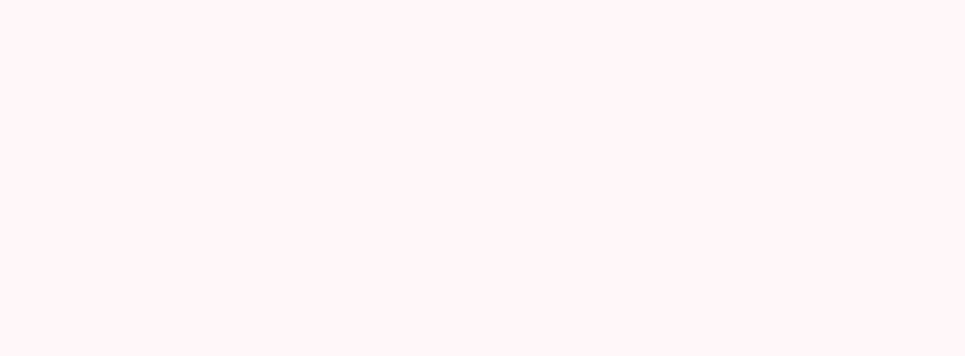
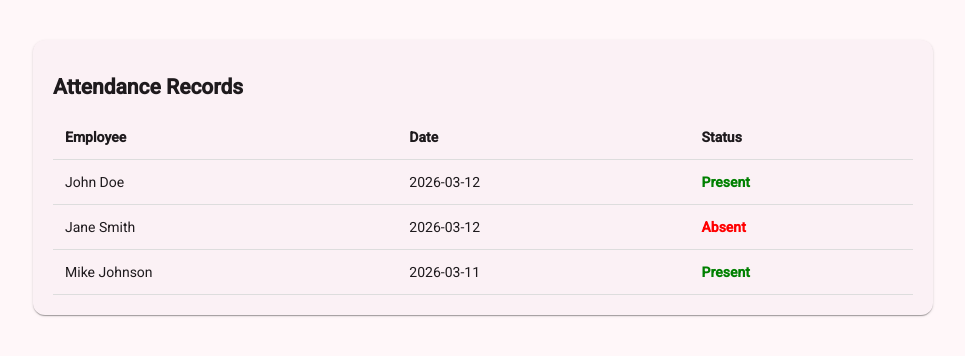
Before and after one commit to mtr-prabhat-sharma/hrms-lite, an Angular app in the folder frontend/: page /attendance in a window 1280 px wide. Before the commit this address led to /. Shown: the top 356 px of the page, without its empty margins (157-1122 px from the left). Built offline with nearby package versions, Linux system fonts and the light colour scheme.

Commit message:
frontend routes

```diff
--- a/frontend/src/app/app.routes.ts
+++ b/frontend/src/app/app.routes.ts
@@ -1,6 +1,7 @@
 import { Routes } from '@angular/router';
 import { EmployeeFormComponent } from './components/employees/employee-form/employee-form.component';
 import { EmployeeListComponent } from './components/employees/employee-list/employee-list.component';
+import { AttendanceListComponent } from './components/attendance/attendance-list/attendance-list.component';
 
 export const routes: Routes = [
      {
@@ -16,6 +17,10 @@ export const routes: Routes = [
 {
   path: 'add-employee',
   component: EmployeeFormComponent
+},
+{
+  path: 'attendance',
+  component: AttendanceListComponent
 }
 
 ];
--- a/frontend/src/app/components/attendance/attendance-list/attendance-list.component.scss
+++ b/frontend/src/app/components/attendance/attendance-list/attendance-list.component.scss
@@ -0,0 +1,32 @@
+.table-card {
+  max-width: 900px;
+  margin: 40px auto;
+  padding: 20px;
+}
+
+.attendance-table {
+  width: 100%;
+  border-collapse: collapse;
+}
+
+.attendance-table th,
+.attendance-table td {
+  padding: 12px;
+  border-bottom: 1px solid #ddd;
+  text-align: left;
+}
+
+.present {
+  color: green;
+  font-weight: 600;
+}
+
+.absent {
+  color: red;
+  font-weight: 600;
+}
+
+.empty {
+  text-align: center;
+  padding: 20px;
+}
```
